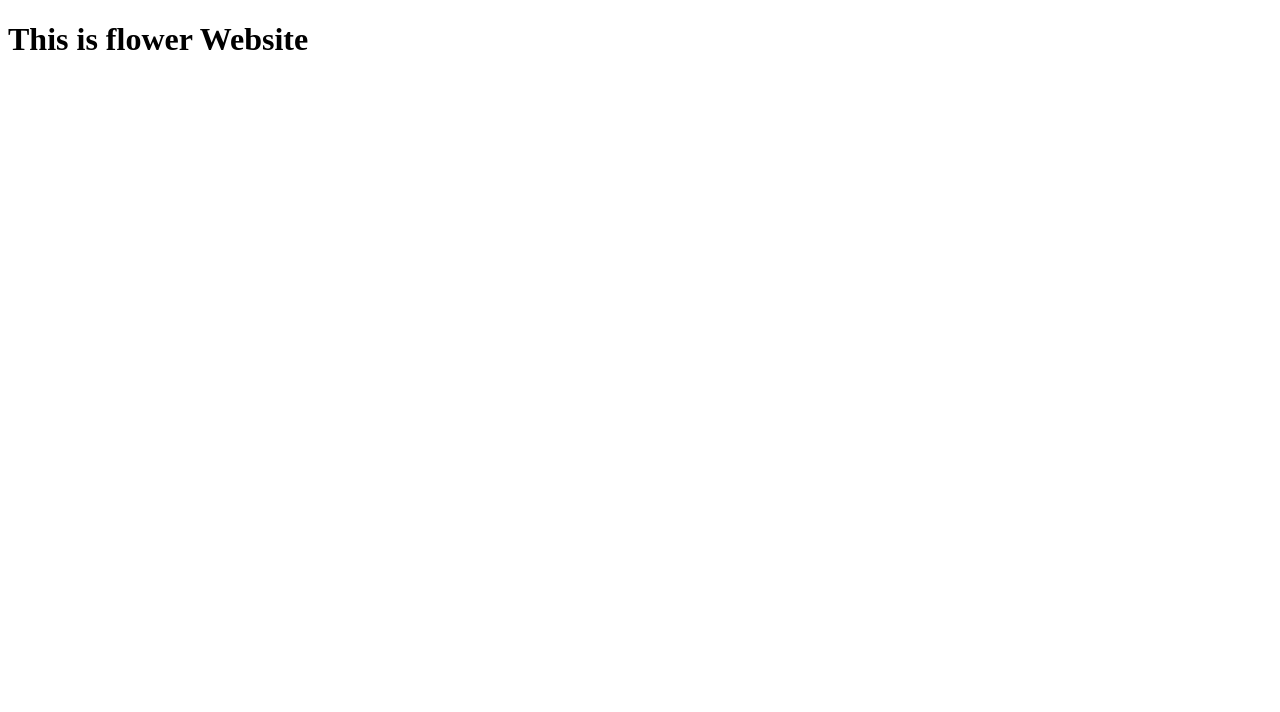
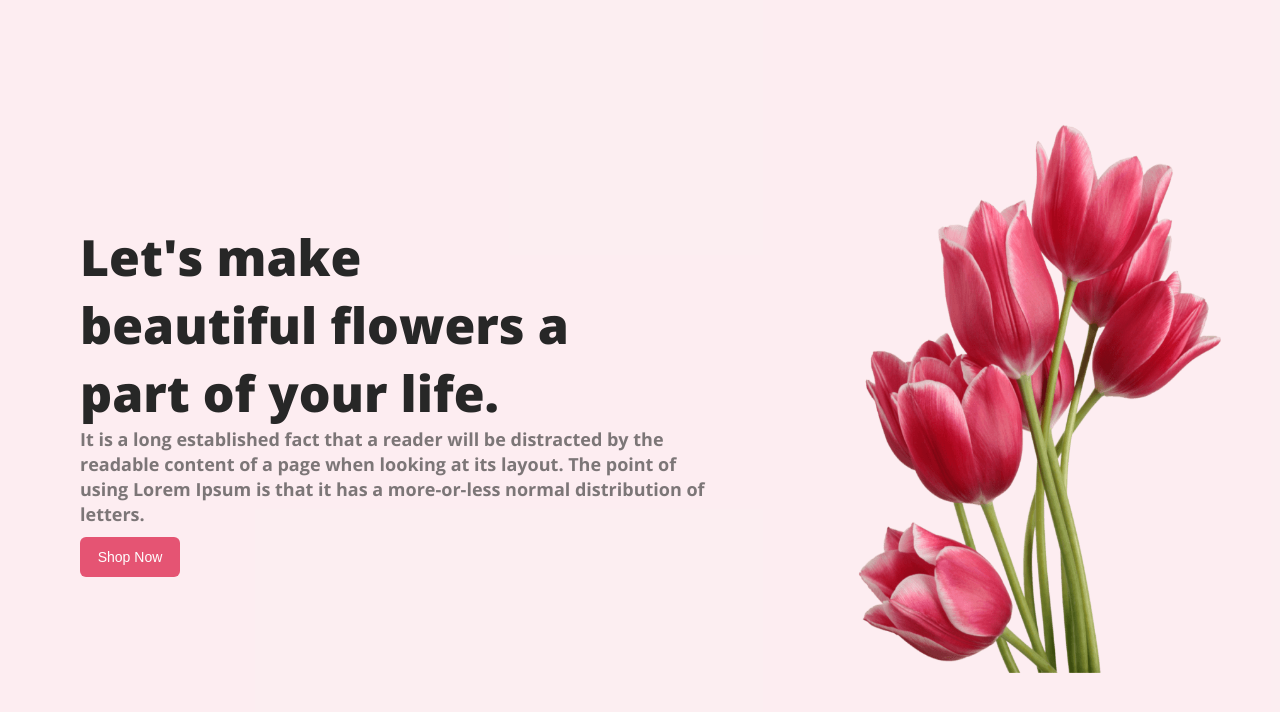
Before and after one commit to Mahmodul7314/flower-shop-website, a plain HTML site: page index.html in a window 1280 px wide. Drawn offline with nearby package versions, Linux system fonts and the light colour scheme.

Commit message:
headersection complete

```diff
--- a/index.html
+++ b/index.html
@@ -4,8 +4,32 @@
     <meta charset="UTF-8">
     <meta name="viewport" content="width=device-width, initial-scale=1.0">
     <title>flower website design</title>
+    <link rel="preconnect" href="https://fonts.googleapis.com">
+<link rel="preconnect" href="https://fonts.gstatic.com" crossorigin>
+<link href="https://fonts.googleapis.com/css2?family=Open+Sans:ital,wght@0,700;0,800;1,400&display=swap" rel="stylesheet">
+    <link rel="stylesheet" href="style.css">
 </head>
 <body>
-    <h1>This is flower Website </h1>
+<header>
+<div class="header-container">
+    <div class="header-text">
+        <h1 class="header-title">
+            Let's make <br>beautiful flowers a<br> part of your life.
+        </h1>
+        <p class="header-description">It is a long established fact that a reader will be distracted by the readable content of a page when looking at its layout. The point of using Lorem Ipsum is that it has a more-or-less normal distribution of letters.
+        </p>
+        <button class="btn">Shop Now</button>
+    </div>
+    <div class="header-image">
+        <img class="header-pic" src="./Flower Asset/pngwing 10.png" alt="">
+    </div>
+</div>
+</header>
+<main>
+
+</main>
+<footer>
+
+</footer>
 </body>
 </html>
--- a/style.css
+++ b/style.css
@@ -0,0 +1,55 @@
+
+*{margin: 0;
+padding: 0;
+}
+
+body{font-family: 'Open Sans', sans-serif;}
+
+.header-container{
+    height: 100vh;
+    background: rgba(229, 84, 115, 0.10);
+    display: flex;
+    justify-content: space-around;
+    align-items: center;
+
+
+}
+.header-pic{
+    width:400px;
+    height: 550px;
+    padding: 30px 40px;
+}
+.header-text{
+    padding: 20px;
+    width: 50%;
+    margin: auto;
+
+
+}
+.header-title{
+    color: #272727;
+    font-size:50px;
+    font-style: normal;
+    font-weight: 800;
+    line-height: normal;
+}
+.header-description{
+    color: rgba(39, 39, 39, 0.60);
+    font-size: 18px;
+    font-style: normal;
+    font-weight: 400;
+    line-height:25px;
+
+}
+.btn{
+    width: 100px;
+    height: 40px;
+    padding: 5px;
+    border-radius: 6px;
+    background: #E55473;
+    color: #FFF;
+    border-style: none;
+    font-size:14px;
+     margin-top: 10px;
+
+}
```
